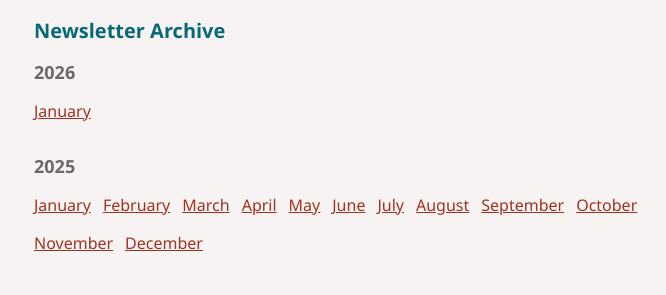
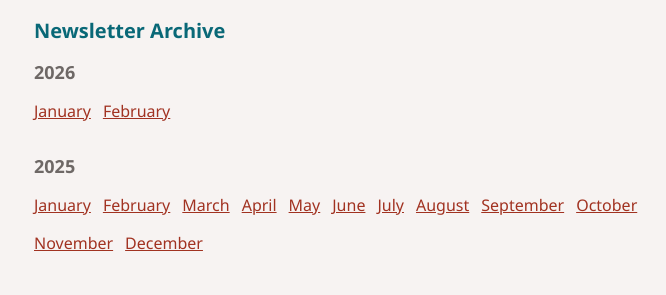
Before and after one commit to icmutualaid/icma-website, a Flask app: page /newsletter/signup in a window 1280 px wide. Shown: the part 374-669 px from the top of the page, without its empty margins (286-952 px from the left). Run offline with Flask 3, Linux system fonts and the light colour scheme; some libraries are stand-ins or nearby versions.

Commit message:
Feb. newsletter
Add google drive link to archive

```diff
--- a/blog/templates/newsletter/signup.html
+++ b/blog/templates/newsletter/signup.html
@@ -33,6 +33,9 @@
         <div class="issues">
             <a target="_blank"
             href="https://drive.google.com/file/d/16cUM1TfgHthVHzLWClFq_RvtsVicOvVo/view">January</a>
+
+            <a target="_blank"
+            href="https://drive.google.com/file/d/1FN7TLoS7HqUqcLd5Mk6PGLpSYbvdTuIm/view">February</a>
         </div>
     </div>
     <div class="year">
```
